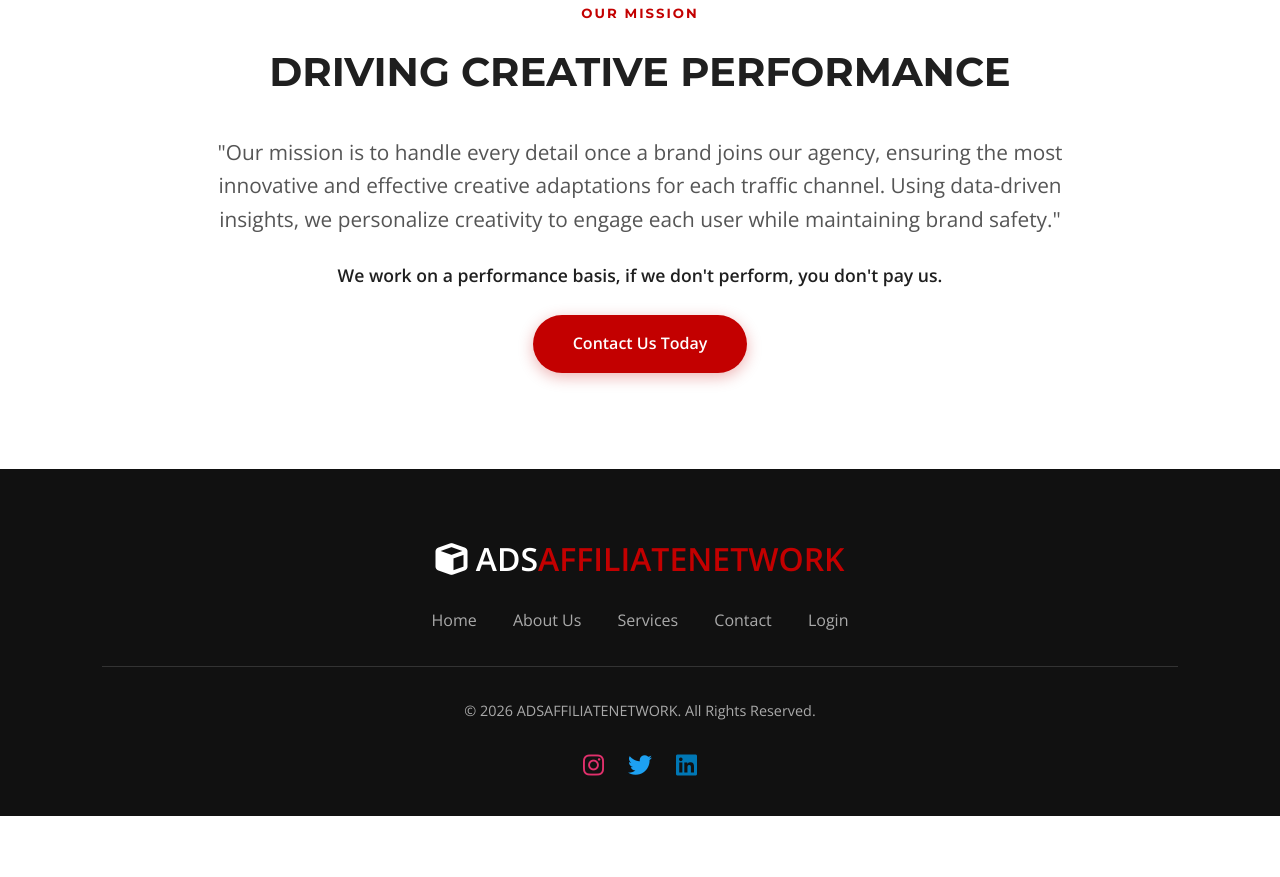
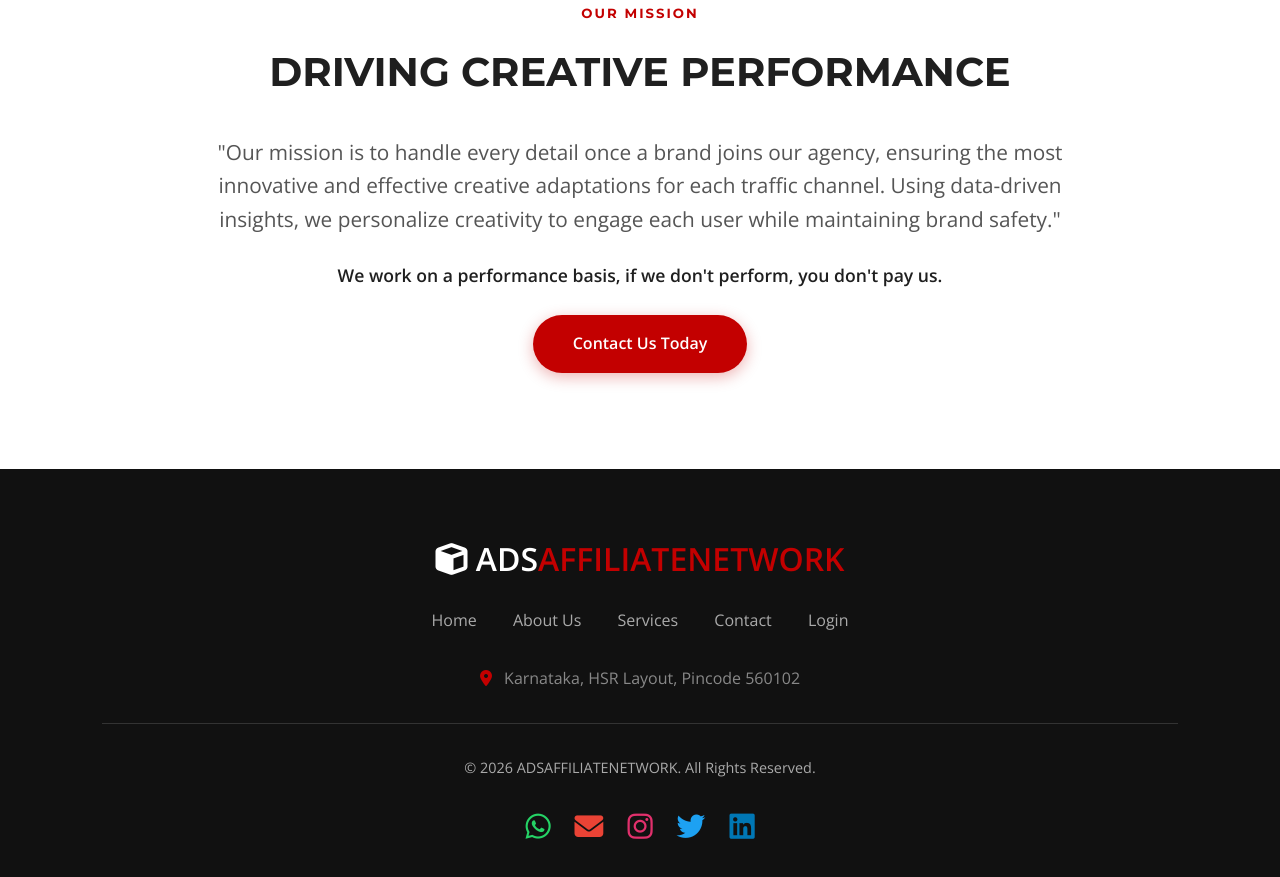
Before and after one commit to digiwisenetwork-code/digi, a plain HTML site: page index.html in a window 1280 px wide. Shown: the part 2976-3853 px from the top of the page. Before the commit the page ends 3792 px from the top, so only its background shows below. Drawn offline with nearby package versions, Linux system fonts and the light colour scheme.

Commit message:
Update index.html

```diff
--- a/index.html
+++ b/index.html
@@ -779,9 +779,17 @@
             <a href="#">Contact</a>
             <a href="dashboard.html">Login</a>
         </div>
+        <div style="margin-bottom: 2rem; color: #888;">
+            <p><i class="fas fa-map-marker-alt" style="color: var(--primary); margin-right: 0.5rem;"></i> Karnataka, HSR
+                Layout, Pincode 560102</p>
+        </div>
         <div class="copy">
             <p>&copy; 2026 ADSAFFILIATENETWORK. All Rights Reserved.</p>
-            <div style="margin-top: 1.5rem; display: flex; justify-content: center; gap: 1.5rem; font-size: 1.5rem;">
+            <div style="margin-top: 1.5rem; display: flex; justify-content: center; gap: 1.5rem; font-size: 1.8rem;">
+                <a href="https://wa.me/919392333155" target="_blank" style="color: #25D366;" title="WhatsApp"><i
+                        class="fab fa-whatsapp"></i></a>
+                <a href="mailto:chakri@adsaffiliatenetwork.com" style="color: #EA4335;" title="Email"><i
+                        class="fas fa-envelope"></i></a>
                 <a href="https://instagram.com" target="_blank" style="color: #E1306C;"><i
                         class="fab fa-instagram"></i></a>
                 <a href="https://twitter.com" target="_blank" style="color: #1DA1F2;"><i class="fab fa-twitter"></i></a>
```
